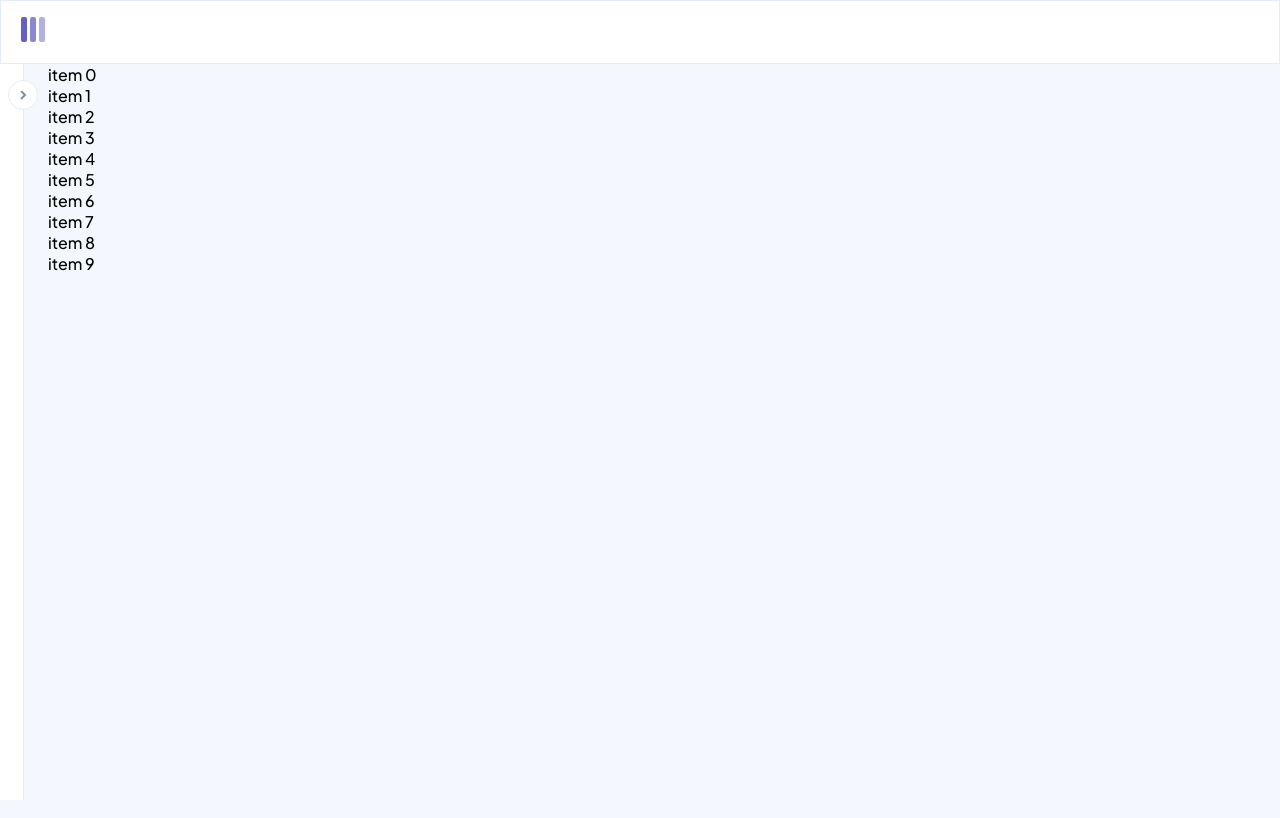
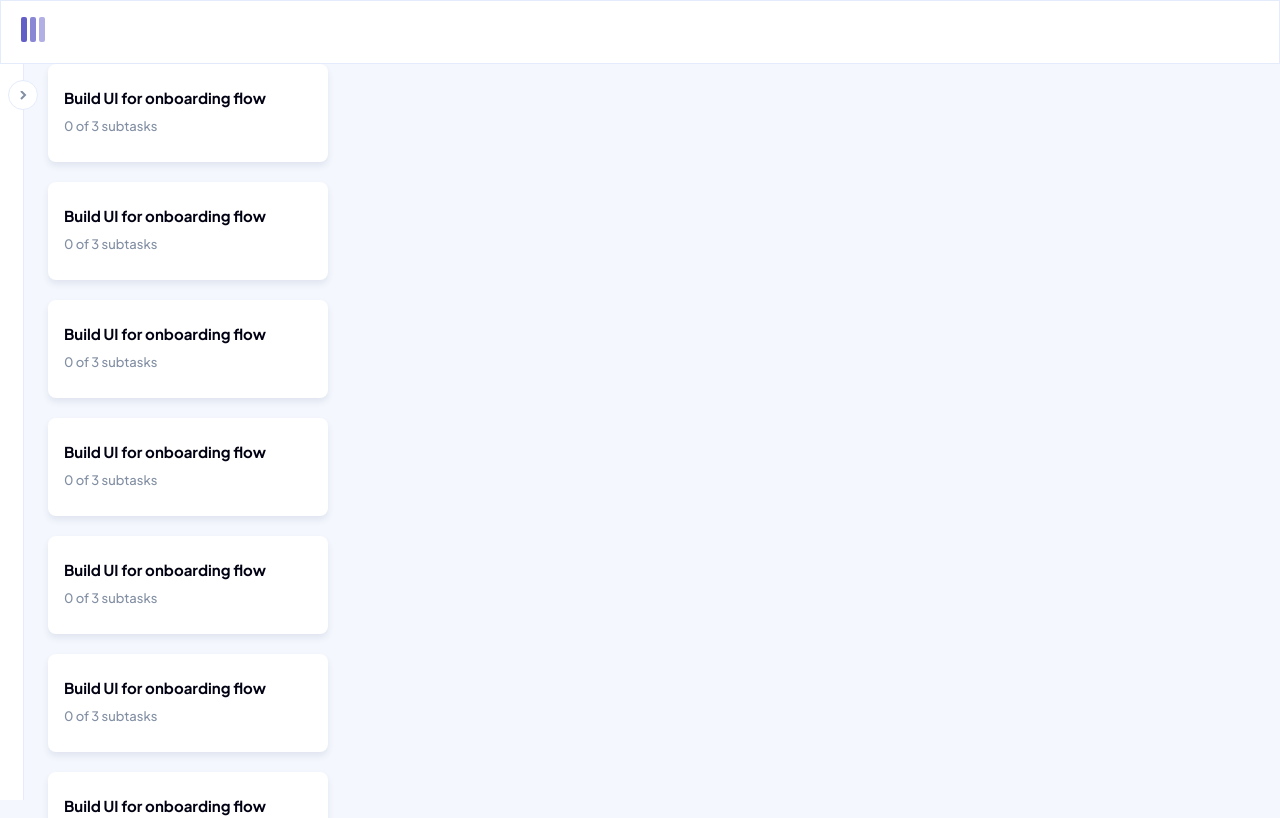
Before and after one commit to bartek9105/kanban-task-management-web-app, a React (Create React App) app: page / in a window 1280 px wide. Shown: the top 818 px of the page. Built offline with nearby package versions, Linux system fonts and the light colour scheme.

Commit message:
feat: create dnd list element

```diff
--- a/src/App.module.scss
+++ b/src/App.module.scss
@@ -1,3 +1,8 @@
 .container {
   margin-left: 48px;
 }
+
+.list {
+  display: grid;
+  row-gap: 20px;
+}
--- a/src/App.tsx
+++ b/src/App.tsx
@@ -1,13 +1,12 @@
 import Navbar from "./components/Navbar";
 import { DragDropContext, Droppable, Draggable } from "react-beautiful-dnd";
 import styles from "./App.module.scss";
+import DndListElement from "./components/DnDListElement";
 
 const ITEMS = Array.from({ length: 10 }, (v, k) => k).map((k) => ({
   id: `item-${k}`,
   content: `item ${k}`,
 }));
-
-console.log(ITEMS);
 
 function App() {
   return (
@@ -17,7 +16,11 @@ function App() {
         <DragDropContext onDragEnd={() => {}}>
           <Droppable droppableId="droppable">
             {(provided) => (
-              <ul {...provided.droppableProps} ref={provided.innerRef}>
+              <ul
+                {...provided.droppableProps}
+                ref={provided.innerRef}
+                className={styles.list}
+              >
                 {ITEMS.map((item, index) => (
                   <Draggable
                     key={item.id}
@@ -25,12 +28,12 @@ function App() {
                     index={index}
                   >
                     {(provided) => (
-                      <li
-                        ref={provided.innerRef}
-                        {...provided.draggableProps}
-                        {...provided.dragHandleProps}
-                      >
-                        {item.content}
+                      <li className={styles.listItem}>
+                        <DndListElement
+                          ref={provided.innerRef}
+                          {...provided.draggableProps}
+                          {...provided.dragHandleProps}
+                        />
                       </li>
                     )}
                   </Draggable>
--- /dev/null
+++ b/src/components/DnDListElement/DnDListElement.module.scss
@@ -0,0 +1,19 @@
+@use "../../styles/colors.scss" as *;
+
+.container {
+  display: grid;
+  row-gap: 8px;
+  padding: 24px 16px;
+  background-color: $color-white;
+  border-radius: 8px;
+  box-shadow: 0px 4px 6px 0px rgba(54, 78, 126, 0.1);
+  max-width: 280px;
+}
+
+.heading {
+  color: $color-black;
+}
+
+.hint {
+  color: $color-regent-gray;
+}
--- /dev/null
+++ b/src/components/DnDListElement/index.tsx
@@ -0,0 +1,19 @@
+import { forwardRef } from "react";
+import TextBody from "../TextBody";
+import TextHeading from "../TextHeading";
+import styles from "./DnDListElement.module.scss";
+
+const DndListElement = forwardRef<HTMLDivElement, any>((props, ref) => {
+  return (
+    <div className={styles.container} {...props} ref={ref}>
+      <TextHeading as="h3" className={styles.heading}>
+        Build UI for onboarding flow
+      </TextHeading>
+      <TextBody variant="md" className={styles.hint}>
+        0 of 3 subtasks
+      </TextBody>
+    </div>
+  );
+});
+
+export default DndListElement;
--- a/src/components/TextBody/index.tsx
+++ b/src/components/TextBody/index.tsx
@@ -6,15 +6,20 @@ type Variant = "sm" | "md";
 
 type TextBodyProps = PropsWithChildren<{
   variant: Variant;
+  className?: string;
 }>;
 
-const TextBody = ({ children, variant }: TextBodyProps) => {
+const TextBody = ({ children, variant, className }: TextBodyProps) => {
   return (
     <p
-      className={cn(styles.textBody, {
-        [styles.textBodySmall]: variant === "sm",
-        [styles.textBodyMedium]: variant === "md",
-      })}
+      className={cn(
+        styles.textBody,
+        {
+          [styles.textBodySmall]: variant === "sm",
+          [styles.textBodyMedium]: variant === "md",
+        },
+        className
+      )}
     >
       {children}
     </p>
```
